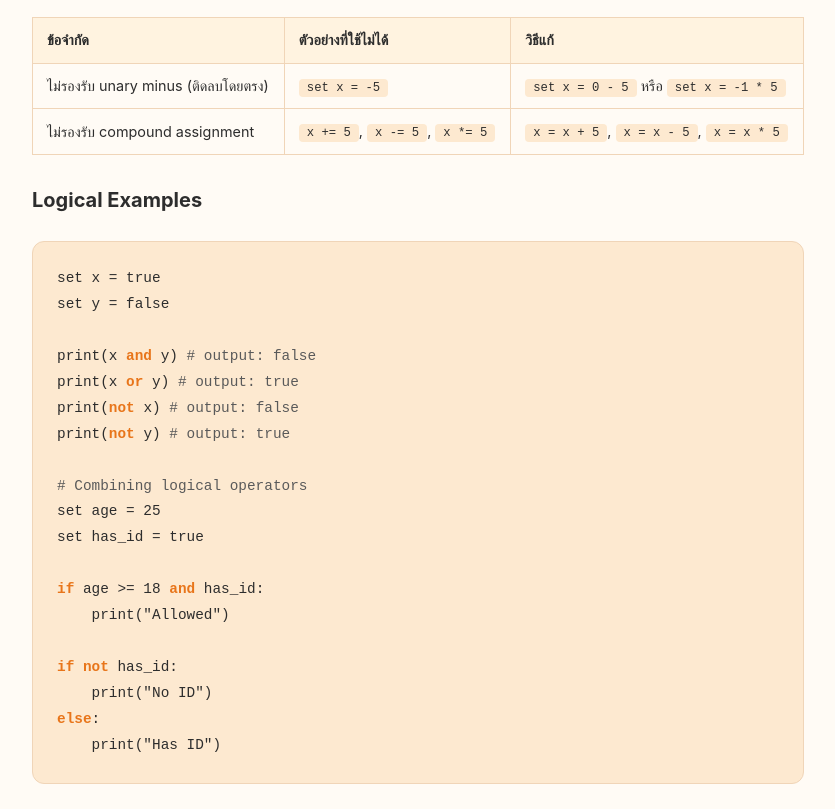
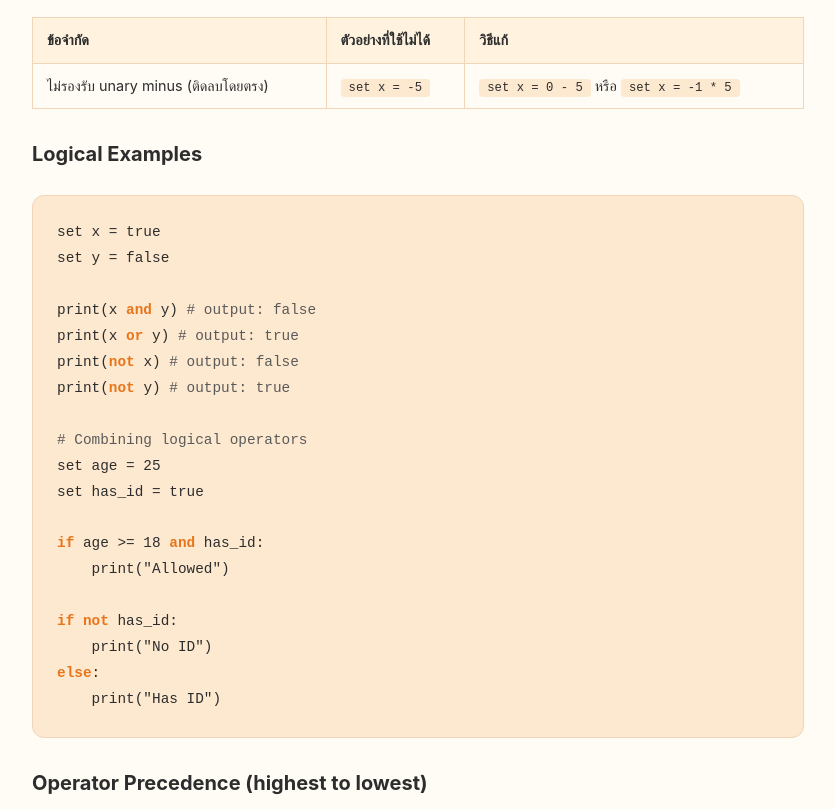
Before and after one commit to TimeAndTimeStudio/TSL, a website: page website/docs.html in a window 1280 px wide. Shown: the part 7076-7885 px from the top of the page, without its empty margins (362-1197 px from the left). Drawn offline with Linux system fonts and the light colour scheme.

Commit message:
docs: remove compound assignment limitation section

```diff
--- a/website/docs.html
+++ b/website/docs.html
@@ -420,7 +420,6 @@ cd TSL</div>
                 <thead><tr><th>ข้อจำกัด</th><th>ตัวอย่างที่ใช้ไม่ได้</th><th>วิธีแก้</th></tr></thead>
                 <tbody>
                   <tr><td>ไม่รองรับ unary minus (ติดลบโดยตรง)</td><td><code>set x = -5</code></td><td><code>set x = 0 - 5</code> หรือ <code>set x = -1 * 5</code></td></tr>
-                  <tr><td>ไม่รองรับ compound assignment</td><td><code>x += 5</code>, <code>x -= 5</code>, <code>x *= 5</code></td><td><code>x = x + 5</code>, <code>x = x - 5</code>, <code>x = x * 5</code></td></tr>
                 </tbody>
               </table>
 
@@ -496,7 +495,6 @@ cd TSL</div>
                 <thead><tr><th>Limitation</th><th>Invalid Example</th><th>Workaround</th></tr></thead>
                 <tbody>
                   <tr><td>Unary minus not supported (cannot write negative numbers directly)</td><td><code>set x = -5</code></td><td><code>set x = 0 - 5</code> or <code>set x = -1 * 5</code></td></tr>
-                  <tr><td>Compound assignment not supported</td><td><code>x += 5</code>, <code>x -= 5</code>, <code>x *= 5</code></td><td><code>x = x + 5</code>, <code>x = x - 5</code>, <code>x = x * 5</code></td></tr>
                 </tbody>
               </table>
 
```
